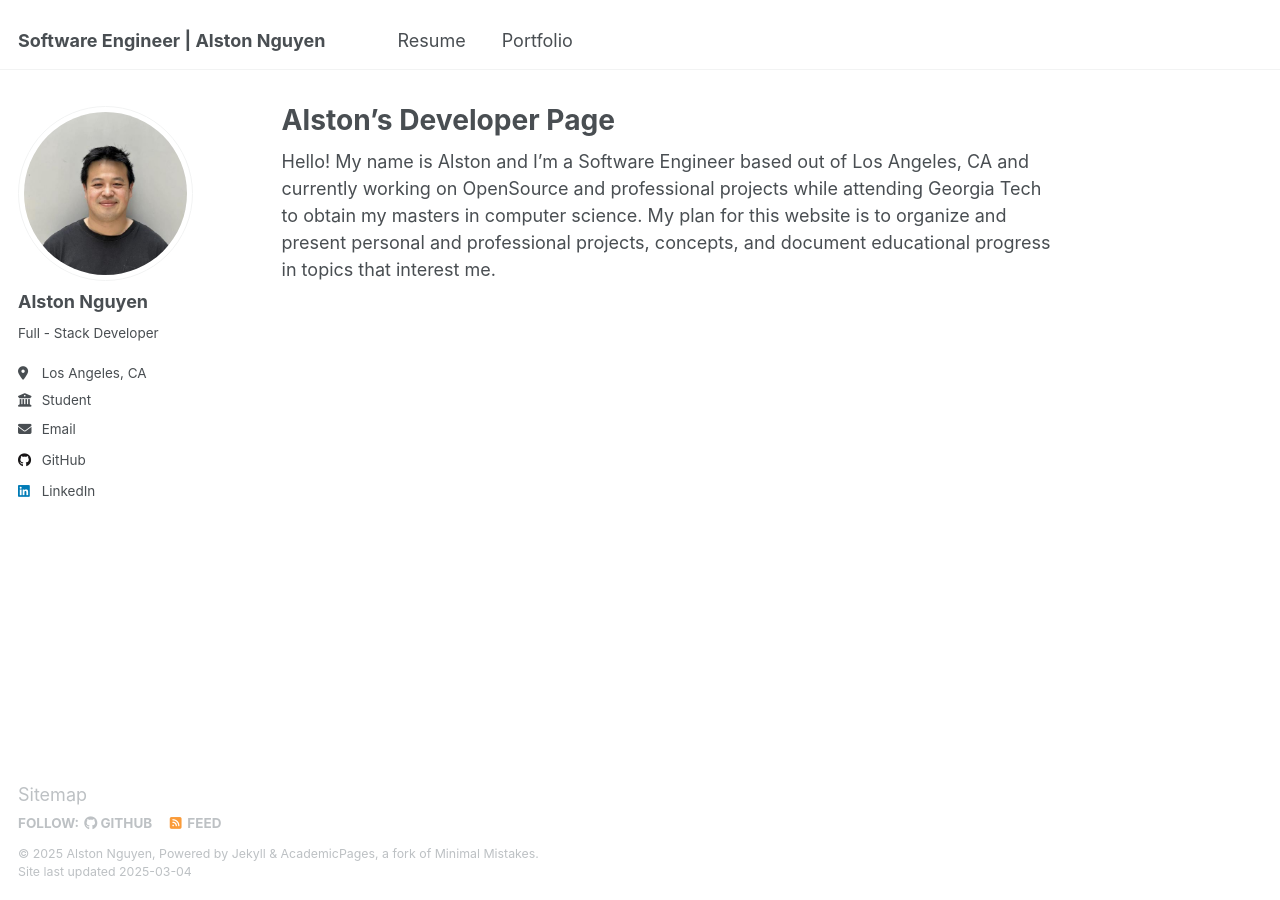
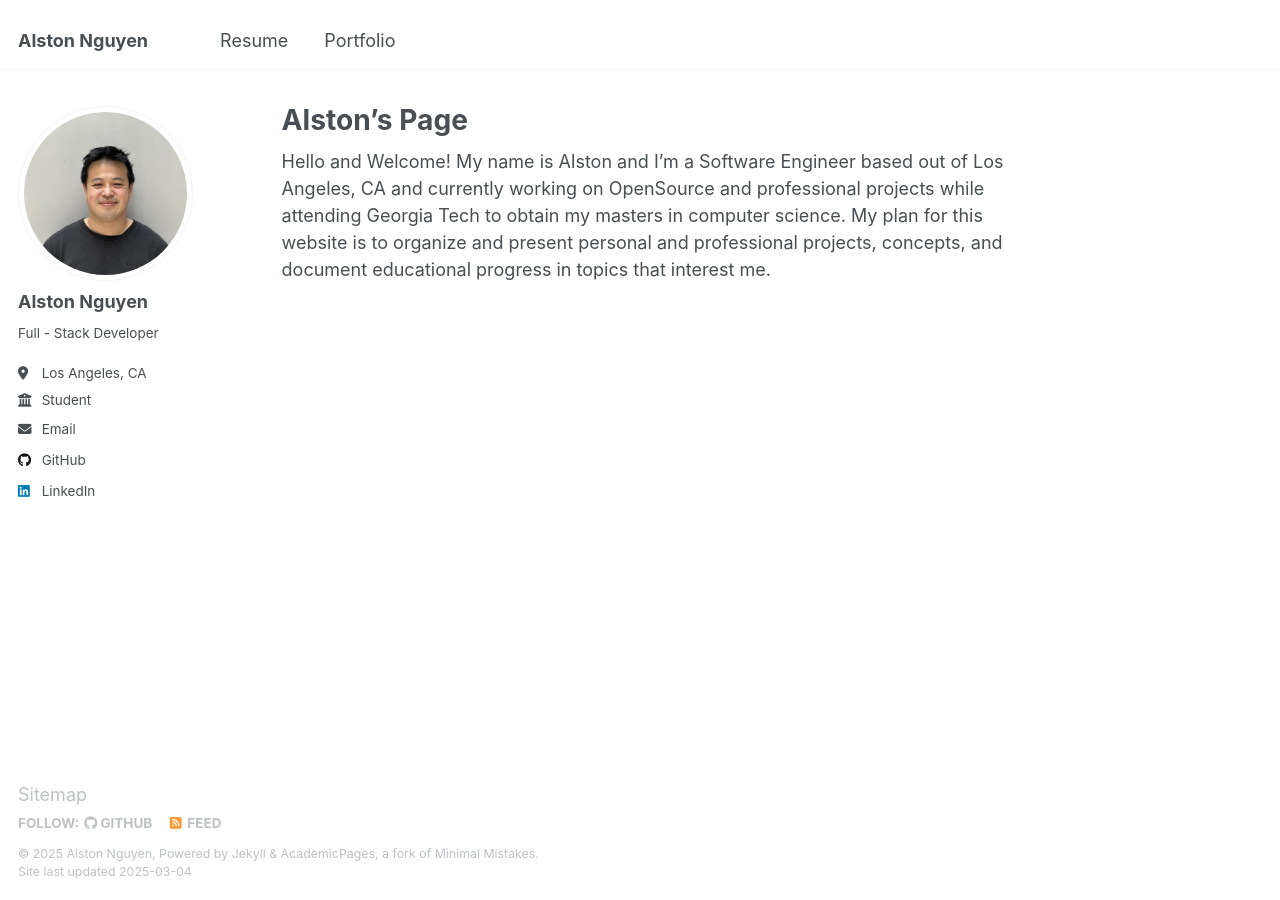
Before and after one commit to alstonnguyen/alstonnguyen.github.io, a Jekyll site: the page built from _pages/about.md, in a window 1280 px wide. Built offline with Jekyll 4.4.1, drawn with Linux system fonts in a browser that asks for light colours.

Commit message:
Clean up page further
Minimalist design and content, to add more later

```diff
--- a/_config.yml
+++ b/_config.yml
@@ -9,7 +9,7 @@
 # Basic Site Settings
 locale                   : "en-US"
 site_theme               : "default"
-title                    : "Software Engineer | Alston Nguyen"
+title                    : "Alston Nguyen"
 title_separator          : "-"
 name                     : &name "Alston Nguyen"
 description              : &description "personal description"
--- a/_pages/about.md
+++ b/_pages/about.md
@@ -1,10 +1,10 @@
 ---
 permalink: /
-title: "Alston's Developer Page"
+title: "Alston's Page"
 author_profile: true
 redirect_from:
   - /about/
   - /about.html
 ---
 
-Hello! My name is Alston and I'm a Software Engineer based out of Los Angeles, CA and currently working on OpenSource and professional projects while attending Georgia Tech to obtain my masters in computer science. My plan for this website is to organize and present personal and professional projects, concepts, and document educational progress in topics that interest me.
+Hello and Welcome! My name is Alston and I'm a Software Engineer based out of Los Angeles, CA and currently working on OpenSource and professional projects while attending Georgia Tech to obtain my masters in computer science. My plan for this website is to organize and present personal and professional projects, concepts, and document educational progress in topics that interest me.
```
Also changed, not shown: _pages/cv.md (+1 -1 lines).
